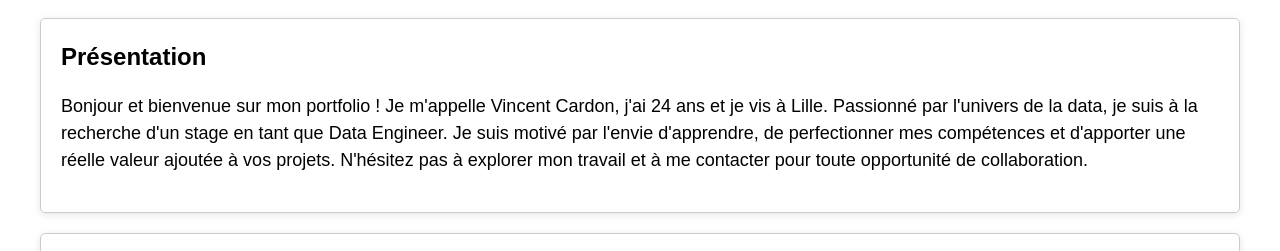
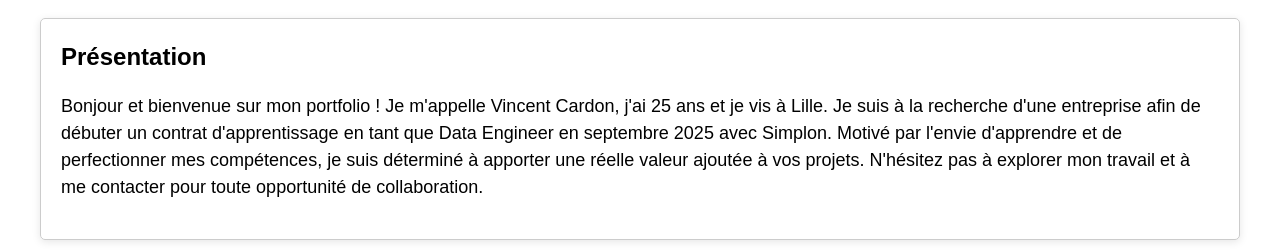
Before and after one commit to CVincent27/Portfolio, a website: page index.html in a window 1280 px wide. Shown: the part 153-404 px from the top of the page. Drawn offline with Linux system fonts and the light colour scheme.

Commit message:
update presentation

```diff
--- a/index.html
+++ b/index.html
@@ -20,10 +20,11 @@
     </header>
     <main>
         <section id="presentation">
-            <h2>Présentation </h2>
-            <p>Bonjour et bienvenue sur mon portfolio ! Je m'appelle Vincent Cardon, j'ai 24 ans et je vis à Lille.
-                Passionné par l'univers de la data, je suis à la recherche d'un stage en tant que Data Engineer.
-                Je suis motivé par l'envie d'apprendre, de perfectionner mes compétences et d'apporter une réelle valeur ajoutée à vos projets.
+            <h2>Présentation</h2>
+            <p>
+                Bonjour et bienvenue sur mon portfolio ! Je m'appelle Vincent Cardon, j'ai 25 ans et je vis à Lille.
+                Je suis à la recherche d'une entreprise afin de débuter un contrat d'apprentissage en tant que Data Engineer en septembre 2025 avec Simplon.
+                Motivé par l'envie d'apprendre et de perfectionner mes compétences, je suis déterminé à apporter une réelle valeur ajoutée à vos projets.
                 N'hésitez pas à explorer mon travail et à me contacter pour toute opportunité de collaboration.
             </p>
         </section>
```
